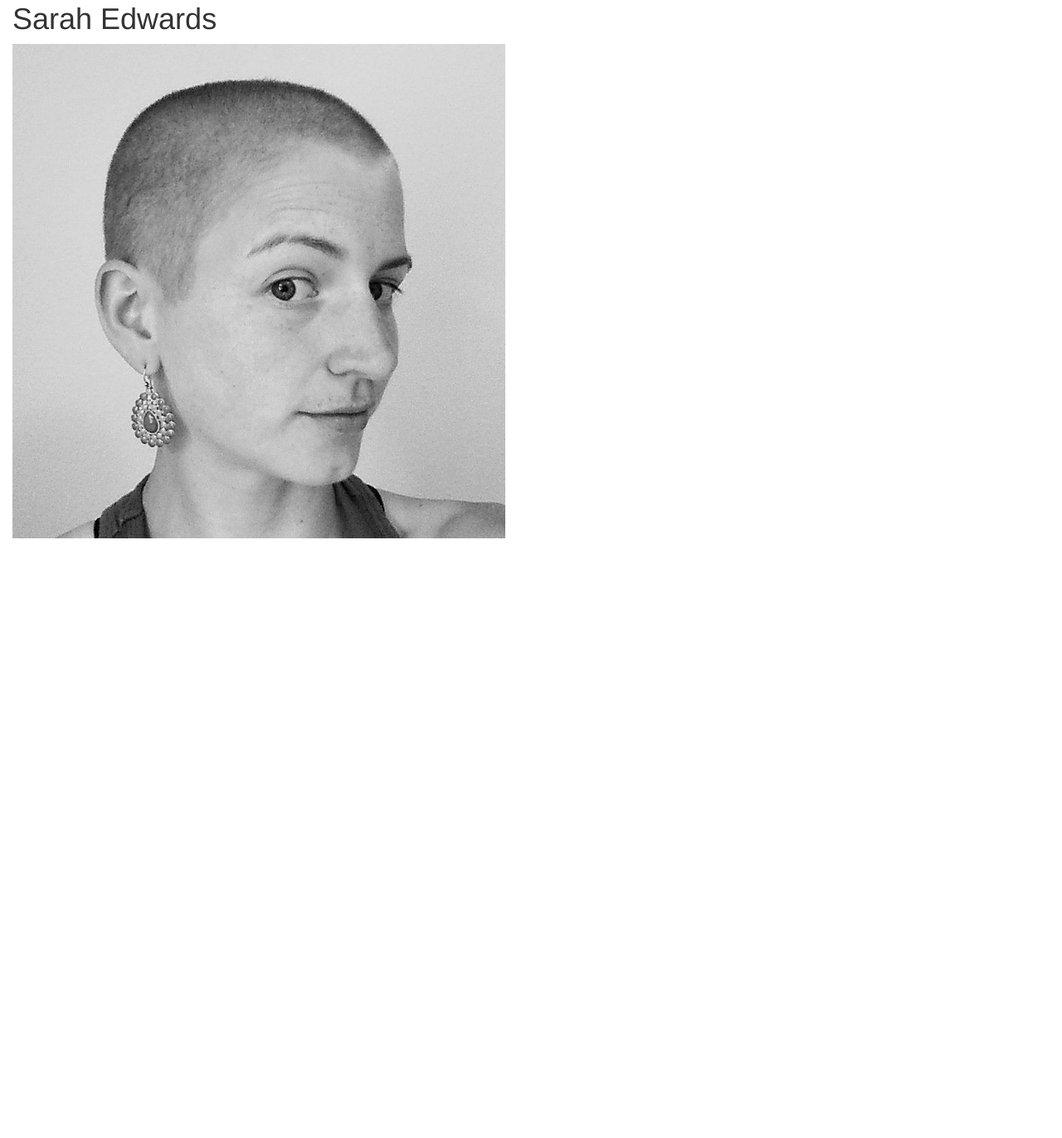
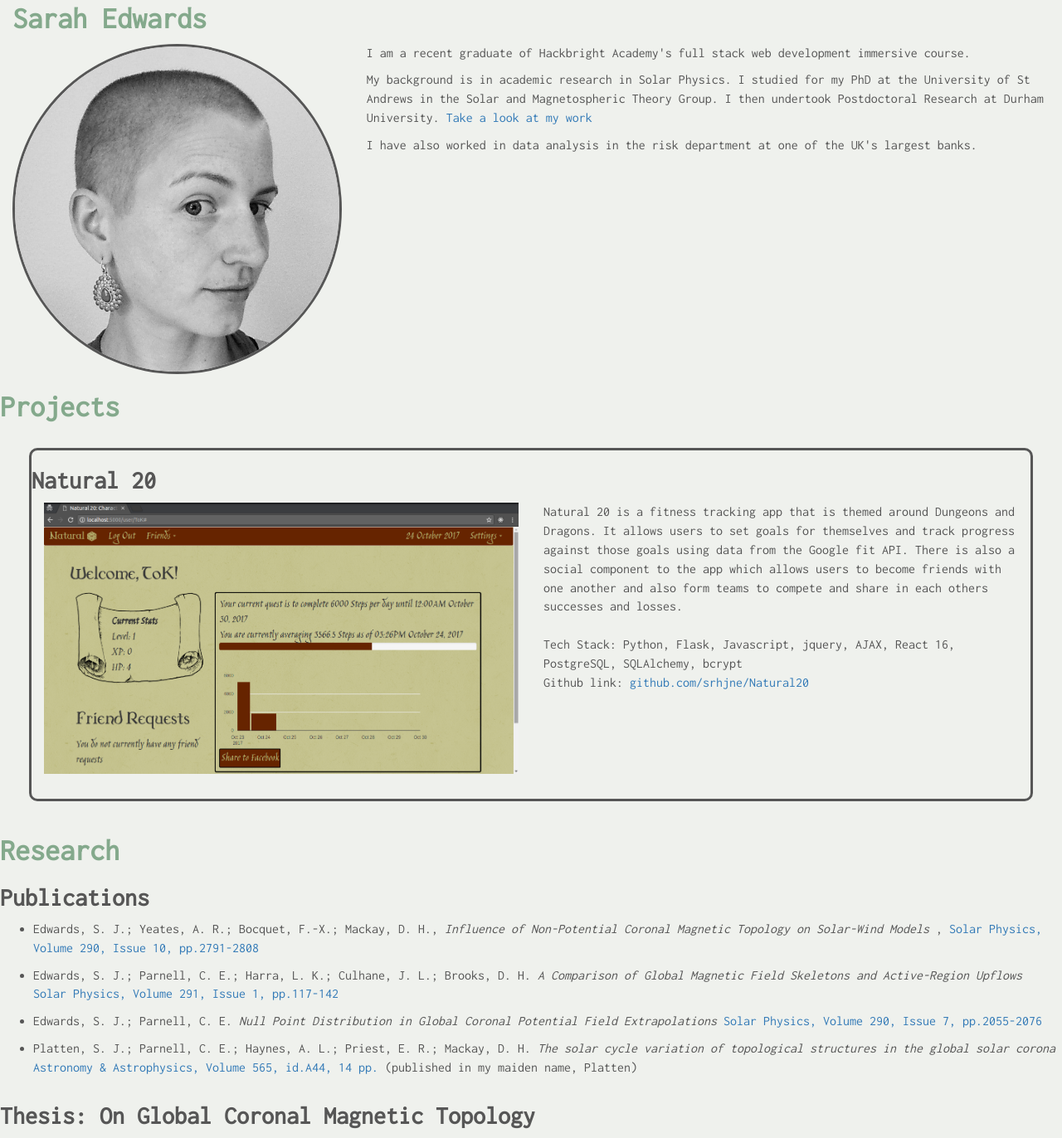
Before and after one commit to srhjne/srhjne.github.io, a plain HTML site: page index.html in a window 1280 px wide. Shown: the part 17-1389 px from the top of the page at 83% size. Before the commit the page ends 800 px from the top, so only its background shows below. Drawn offline with nearby package versions, Linux system fonts and the light colour scheme.

Commit message:
updated project and publications

```diff
--- a/index.html
+++ b/index.html
@@ -2,7 +2,9 @@
 <html>
 <head>
 <link rel="stylesheet" href="https://maxcdn.bootstrapcdn.com/bootstrap/3.3.7/css/bootstrap.min.css">
+<link href="https://fonts.googleapis.com/css?family=Inconsolata" rel="stylesheet">
 
+<link rel="stylesheet" href="styles.css">
 <!-- jQuery library -->
 <script src="https://ajax.googleapis.com/ajax/libs/jquery/3.2.1/jquery.min.js"></script>
 
@@ -15,10 +17,64 @@
 <body>
 <div class="container-fluid">
 <h1> Sarah Edwards </h1>
+<div class="row">
+<div class="col-xs-4">
+<div class="img-div">
+<img id="profile-pic" src="profile_pic.png" >
+</div>
+</div>
+<div class="col-xs-8">
+<p>
+I am a recent graduate of Hackbright Academy's full stack web development immersive course.
+</p>
+<p>
+My background is in academic research in Solar Physics. I studied for my PhD at the University of St Andrews in the Solar and Magnetospheric Theory Group. I then undertook Postdoctoral Research at Durham University. <a href="#publications">Take a look at my work</a>
+</p>
+<p>
+
+I have also worked in data analysis in the risk department at one of the UK's largest banks.
+</p>
+
+
+</div>
+</div>
+<div class="row">
+<h1> Projects </h1>
+</div>
+<div class="row project">
+<h2> Natural 20 </h2>
+<div class="col-xs-6">
 <div>
-<img src="profile_pic.png" >
+<img class="project-image" src="user_page_image.png">
 </div>
+</div>
+<div class="col-xs-6">
+Natural 20 is a fitness tracking app that is themed around Dungeons and Dragons. It allows users to set goals for themselves and track progress against those goals using data from the Google fit API. There is also a social component to the app which allows users to become friends with one another and also form teams to compete and share in each others successes and losses.
 
+<br>
+<br>
+Tech Stack: Python, Flask, Javascript, jquery, AJAX, React 16, PostgreSQL, SQLAlchemy, bcrypt
+
+<br>
+Github link: <a href="https://github.com/srhjne/Natural20">github.com/srhjne/Natural20</a>
+</div>
+</div>
+<div class="row">
+	<h1>Research</h1>
+	<div id="publications">
+		<h2> Publications </h2>
+		<ul>
+			<li> Edwards, S. J.; Yeates, A. R.; Bocquet, F.-X.; Mackay, D. H., <i>Influence of Non-Potential Coronal Magnetic Topology on Solar-Wind Models </i>,<a href="https://link.springer.com/article/10.1007%2Fs11207-015-0795-8"> Solar Physics, Volume 290, Issue 10, pp.2791-2808 </a></li>
+			<li> Edwards, S. J.; Parnell, C. E.; Harra, L. K.; Culhane, J. L.; Brooks, D. H. <i>A Comparison of Global Magnetic Field Skeletons and Active-Region Upflows  </i> <a href="https://link.springer.com/article/10.1007%2Fs11207-015-0807-8">Solar Physics, Volume 291, Issue 1, pp.117-142</a></li>
+			<li> Edwards, S. J.; Parnell, C. E. <i>Null Point Distribution in Global Coronal Potential Field Extrapolations  </i><a href="https://link.springer.com/article/10.1007%2Fs11207-015-0727-7">Solar Physics, Volume 290, Issue 7, pp.2055-2076 </a> </li>
+			<li> Platten, S. J.; Parnell, C. E.; Haynes, A. L.; Priest, E. R.; Mackay, D. H. <i>The solar cycle variation of topological structures in the global solar corona </i><a href="https://www.aanda.org/articles/aa/abs/2014/05/aa23048-13/aa23048-13.html">Astronomy & Astrophysics, Volume 565, id.A44, 14 pp. </a> (published in my maiden name, Platten)</li>
+		</ul>
+	</div>
+	<div class="thesis">
+		<h2> Thesis: On Global Coronal Magnetic Topology </h2>
+	</div>
+
+</div>
 </div>
 </body>
 
--- /dev/null
+++ b/styles.css
@@ -0,0 +1,37 @@
+#profile-pic{
+	border: solid 3px #565656;
+	border-radius: 50%;
+	width: 100%;
+}
+
+
+.project-image {
+	width:100%;
+	margin-bottom: 30px;
+}
+
+.project {
+	border: solid 3px #565656;
+	border-radius: 10px;
+	margin: 20px;
+}
+
+h1 {
+	font-weight: bold;
+	color: #84A98C;
+}
+
+h2 {
+	font-weight: bold;
+}
+
+li {
+	padding-bottom: 10px;
+}
+body{
+
+	font-family: 'Inconsolata', monospace;
+	background-color: #EFF1ED;
+	color: #565656;
+	font-size: 16px;
+	}
```
Also changed, not shown: user_page_image.png (added).
